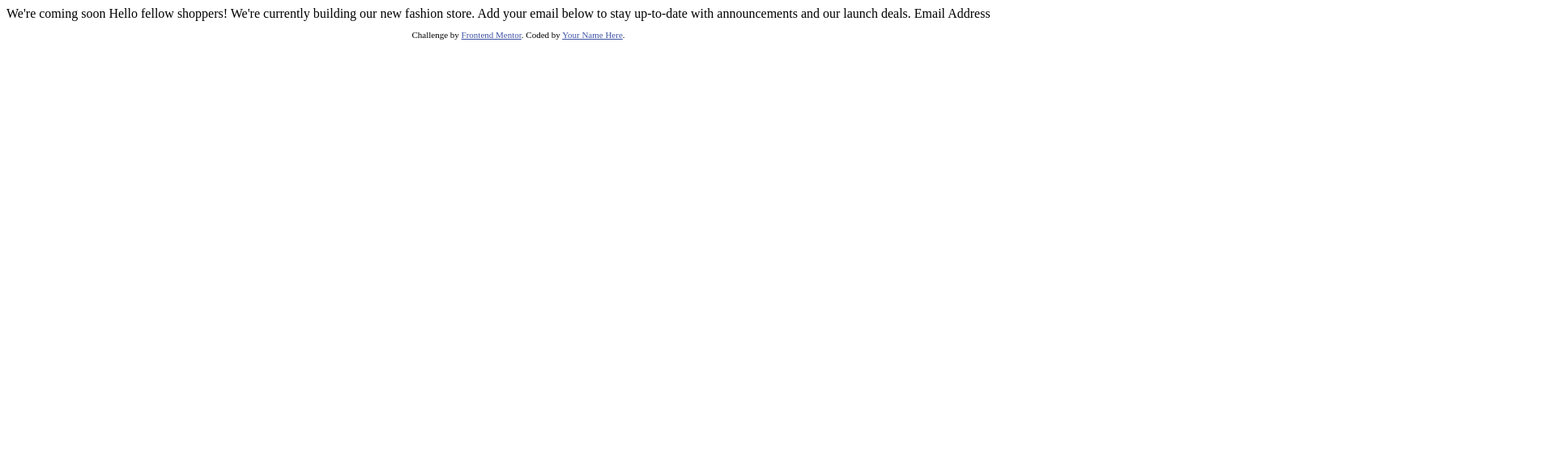
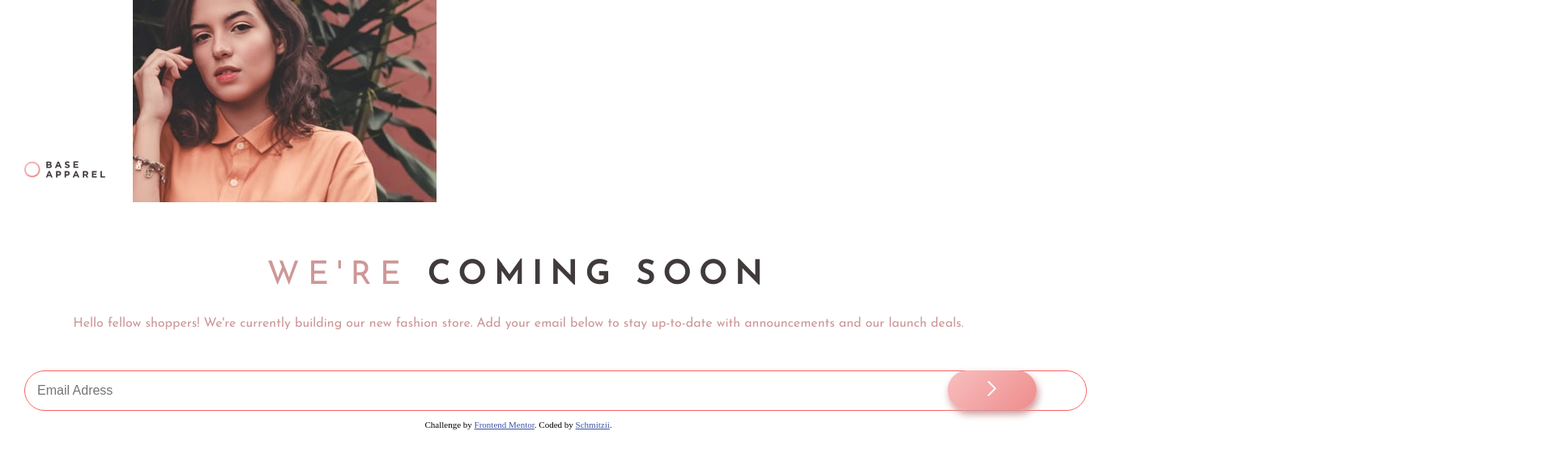
Before and after one commit to Schmitzii/base-apparel-coming-soon-master, a plain HTML site: page index.html in a window 1280 px wide. Shown: the top 570 px of the page at 81% size, 1920 px wide, since content can reach past the window. Drawn offline with Linux system fonts and the light colour scheme.

Commit message:
SecondChange

```diff
--- a/index.html
+++ b/index.html
@@ -1,32 +1,65 @@
 <!DOCTYPE html>
 <html lang="en">
   <head>
-  <meta charset="UTF-8">
-  <meta name="viewport" content="width=device-width, initial-scale=1.0"> <!-- displays site properly based on user's device -->
+    <meta charset="UTF-8" />
+    <meta name="viewport" content="width=device-width, initial-scale=1.0" />
+    <!-- displays site properly based on user's device -->
 
-  <link rel="icon" type="image/png" sizes="32x32" href="./images/favicon-32x32.png">
+    <link
+      rel="icon"
+      type="image/png"
+      sizes="32x32"
+      href="./images/favicon-32x32.png"
+    />
+
+    <link rel="preconnect" href="https://fonts.gstatic.com" />
+    <link
+      href="https://fonts.googleapis.com/css2?family=Josefin+Sans&display=swap"
+      rel="stylesheet"
+    />
 
     <title>Frontend Mentor | Base Apparel coming soon page</title>
 
-  <!-- Feel free to remove these styles or customise in your own stylesheet 👍 -->
-  <style>
-    .attribution { font-size: 11px; text-align: center; }
-    .attribution a { color: hsl(228, 45%, 44%); }
-  </style>
+    <link rel="stylesheet" href="styles.css" />
   </head>
   <body>
+    <img src="images/logo.svg" alt="Logo" class="logo" width="100px" />
+    <img src="images/hero-mobile.jpg" alt="Hero Image" class="hero-image" />
 
-  We're coming soon
+    <div class="content-wrapper">
+      <h1 class="hero-text"><span>We're</span> coming soon</h1>
 
+      <p class="info">
         Hello fellow shoppers! We're currently building our new fashion store.
-  Add your email below to stay up-to-date with announcements and our launch deals.
+        Add your email below to stay up-to-date with announcements and our
+        launch deals.
+      </p>
+    </div>
 
-  Email Address
+    <form action="#" id="form">
+      <label for="input-text">
+        <input
+          name="label-element"
+          type="text"
+          class="input-text"
+          id="input-text"
+          placeholder="Email Adress"
+        />
+      </label>
+      <button
+        name="titleundefined"
+        type="submit"
+        class="input-submit"
+        id="input-submit"
+      ></button>
+    </form>
 
     <footer>
       <p class="attribution">
-      Challenge by <a href="https://www.frontendmentor.io?ref=challenge" target="_blank">Frontend Mentor</a>.
-      Coded by <a href="#">Your Name Here</a>.
+        Challenge by
+        <a href="https://www.frontendmentor.io?ref=challenge" target="_blank"
+          >Frontend Mentor</a
+        >. Coded by <a href="https://github.com/Schmitzii">Schmitzii</a>.
       </p>
     </footer>
   </body>
--- /dev/null
+++ b/styles.scss
@@ -0,0 +1,80 @@
+body {
+  margin: 0;
+  padding: 0;
+}
+
+.logo {
+  padding: 30px;
+}
+
+.content-wrapper {
+  margin-top: 10px;
+  text-align: center;
+  padding: 30px;
+  font-family: "Josefin Sans", sans-serif;
+}
+
+.hero-text {
+  font-size: 40px;
+  text-transform: uppercase;
+  letter-spacing: 10px;
+  color: hsl(0, 6%, 24%);
+}
+
+span {
+  color: hsl(0, 36%, 70%);
+  font-weight: 100;
+}
+
+.info {
+  font-size: 16px;
+  color: hsl(0, 36%, 70%);
+  line-height: 1.5;
+}
+
+.input-text {
+  padding: min(15px, 20px);
+  color: hsl(0, 36%, 70%);
+  border: 1px solid hsl(0, 93%, 68%);
+  border-radius: 50px;
+  outline: none;
+  background: transparent;
+  width: 100%;
+  font-size: 1rem;
+  margin-left: 30px;
+  margin-right: 3000px;
+}
+
+form {
+  position: relative;
+}
+
+.input-submit {
+  position: absolute;
+  top: 0;
+  right: 0;
+  width: min(110px, 120px);
+  height: 99%;
+  background: linear-gradient(135deg, hsl(0, 80%, 86%), hsl(0, 74%, 74%));
+  border: none;
+  border-radius: 50px;
+  cursor: pointer;
+  box-shadow: 2px 5px 10px hsl(0, 36%, 70%);
+}
+
+.input-submit::after {
+  content: url(./images/icon-arrow.svg);
+  position: absolute;
+  top: 50%;
+  left: 50%;
+  transform: translate(-50%, -50%);
+}
+
+.attribution {
+  font-size: 11px;
+  text-align: center;
+
+  a {
+    color: hsl(228, 45%, 44%);
+  }
+}
```
Also changed, not shown: styles.css (added), 1 other file. Lines whose indentation alone changed are shown as unchanged.
